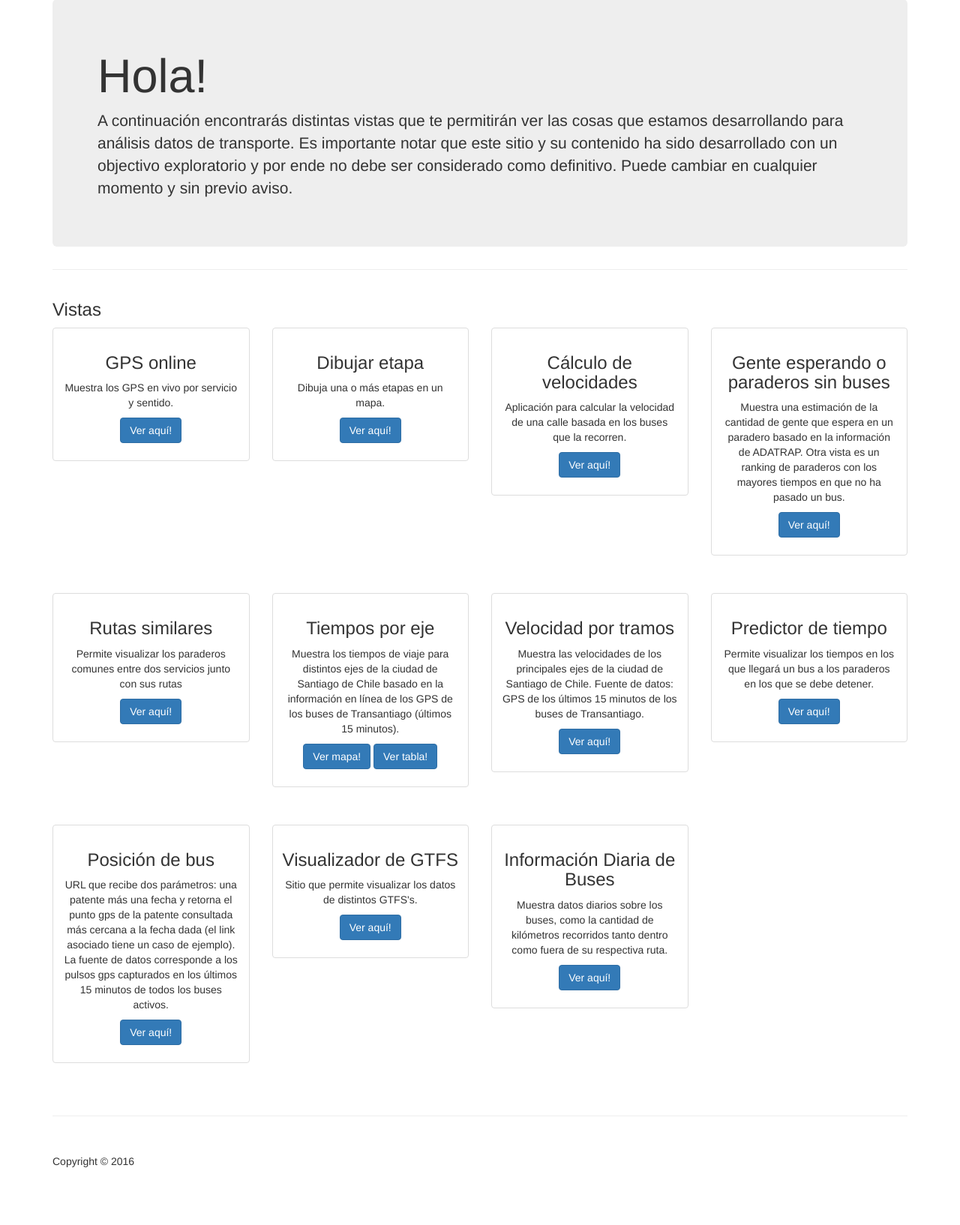
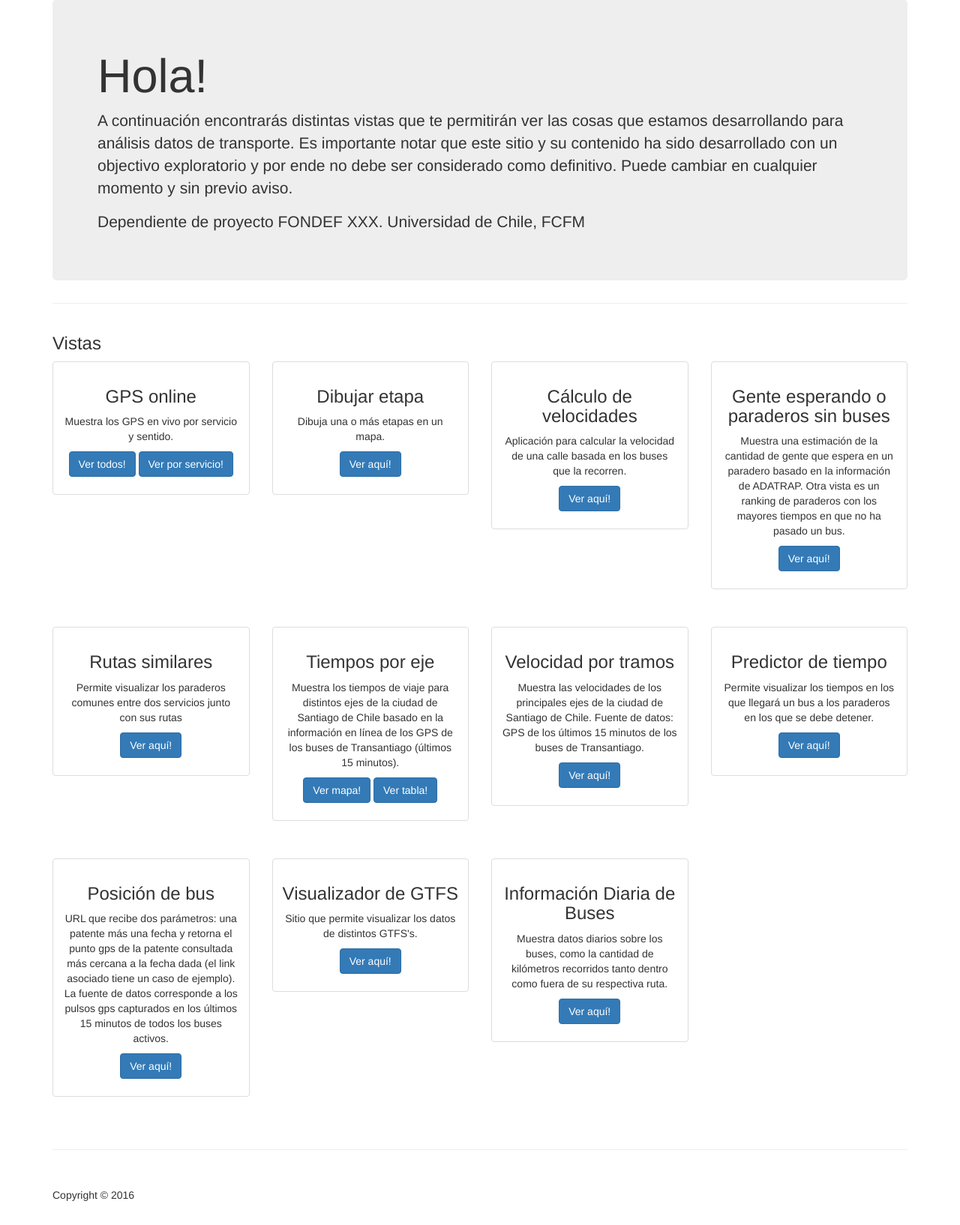
Before and after one commit to SmartcitySantiagoChile/onlineGPS, a Django app: page / in a window 1280 px wide. Shown: the part 121-1755 px from the top of the page at 75% size. Before the commit the page ends 1678 px from the top, so only its background shows below. Run offline with Django 3.2, Linux system fonts and the light colour scheme; some libraries are stand-ins or nearby versions.

Commit message:
added link that shows all buses gps

```diff
--- a/templates/index.html
+++ b/templates/index.html
@@ -85,6 +85,7 @@
     <header class="jumbotron hero-spacer">
         <h1>Hola!</h1>
 	<p>A continuación encontrarás distintas vistas que te permitirán ver las cosas que estamos desarrollando para análisis datos de transporte. Es importante notar que este sitio y su contenido ha sido desarrollado con un objectivo exploratorio y por ende no debe ser considerado como definitivo. Puede cambiar en cualquier momento y sin previo aviso.</p>
+        <p>Dependiente de proyecto FONDEF XXX. Universidad de Chile, FCFM</p>
     </header>
 
     <hr>
@@ -105,7 +106,8 @@
                 <div class="caption">
                     <h3>GPS online</h3>
 		    <p>Muestra los GPS en vivo por servicio y sentido.</p>
-		    <p><a href="map/service" class="btn btn-primary">Ver aquí!</a></p>
+		    <p><a href="map/show" class="btn btn-primary">Ver todos!</a>
+		    <a href="map/service" class="btn btn-primary">Ver por servicio!</a></p>
 		</div>
 	    </div>
 	</div>
```
